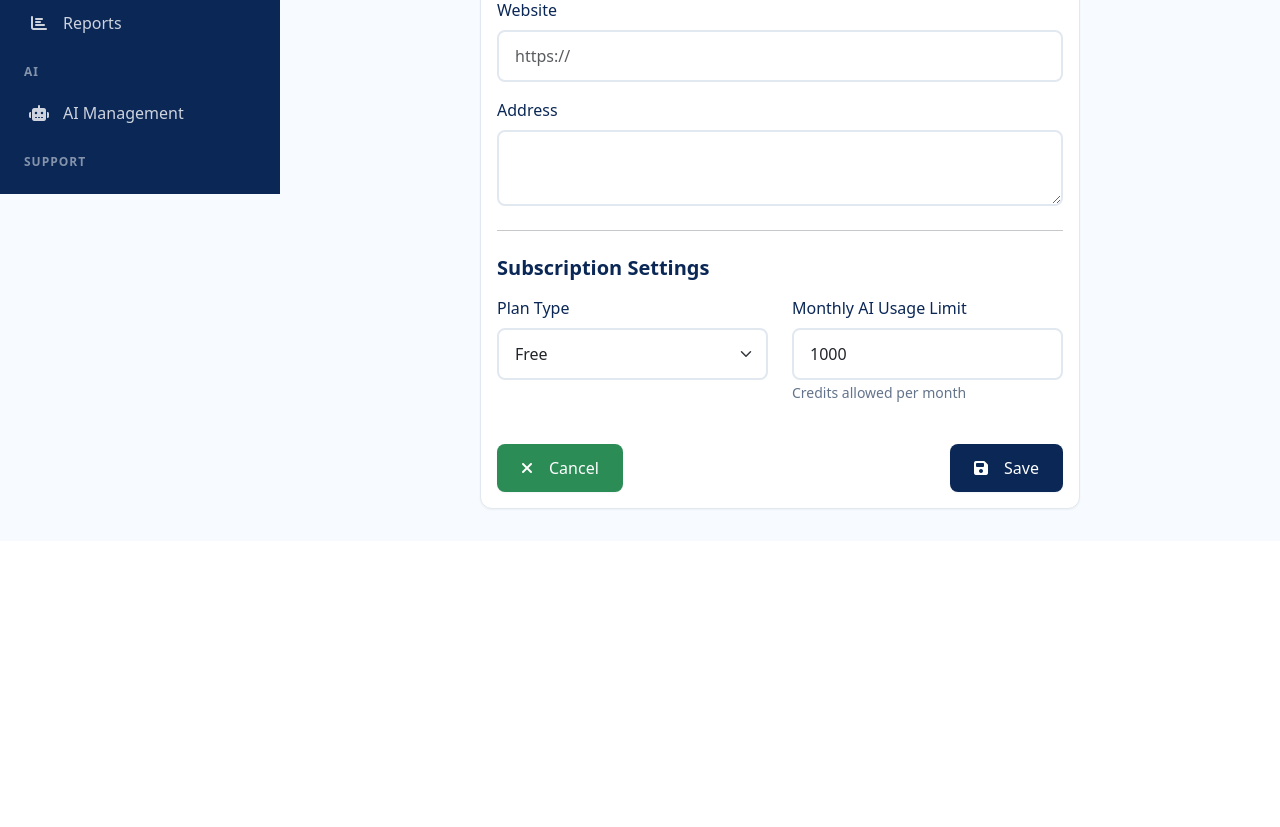
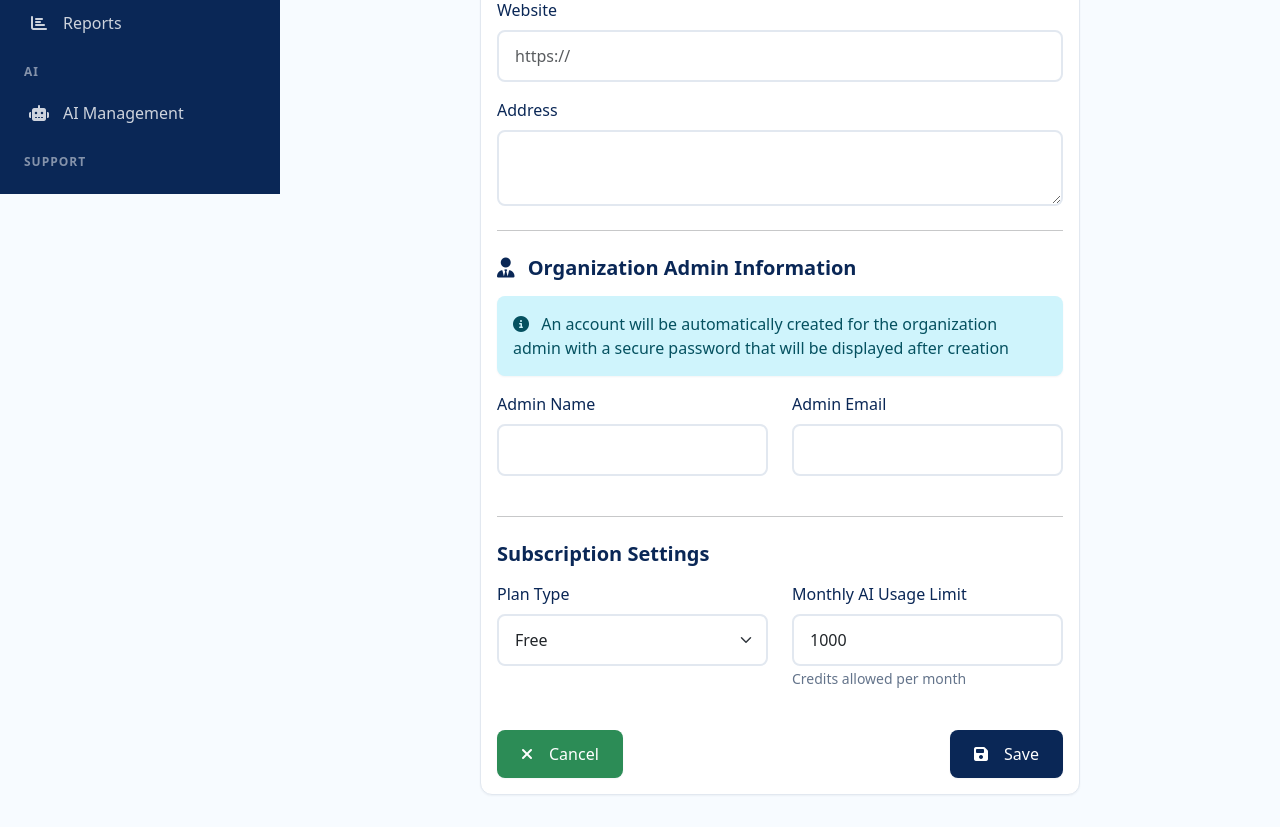
Before and after one commit to Omar-Shaheen-2001/Mcidia_ai, a Flask app: template templates/admin/organizations/create.html in a window 1280 px wide. Shown: the part 606-1433 px from the top of the page. Before the commit the page ends 1116 px from the top, so only its background shows below. Run offline with Flask 3, Linux system fonts and the light colour scheme; the template is opened without the code that fills it, so the values that code supplies are empty; some libraries are stand-ins or nearby versions.

Commit message:
Add organization admin creation with automatic secure password generation
Updates the organization creation template to include fields for the organization administrator's name and email, and adds an informational message about the automatic secure password generation.

Replit-Commit-Author: Agent
Replit-Commit-Session-Id: 7ee768ab-58ad-4b22-a429-f137f2ebf147
Replit-Commit-Checkpoint-Type: full_checkpoint
Replit-Commit-Event-Id: aa355977-b6fc-4bd5-9929-4d2c0b70c9e2
Replit-Commit-Screenshot-Url: https://storage.googleapis.com/screenshot-production-us-central1/d73acdb3-c850-41f1-9aa9-431d1ab13f5f/7ee768ab-58ad-4b22-a429-f137f2ebf147/YWg1tCo

```diff
--- a/templates/admin/organizations/create.html
+++ b/templates/admin/organizations/create.html
@@ -89,6 +89,27 @@
                         </div>
 
                         <hr class="my-4">
+                        <h5 class="mb-3">
+                            <i class="fas fa-user-tie me-2"></i>
+                            {{ 'بيانات مدير المؤسسة' if lang == 'ar' else 'Organization Admin Information' }}
+                        </h5>
+                        <div class="alert alert-info">
+                            <i class="fas fa-info-circle me-2"></i>
+                            {{ 'سيتم إنشاء حساب تلقائي لمدير المؤسسة بكلمة مرور آمنة سيتم عرضها بعد الإنشاء' if lang == 'ar' else 'An account will be automatically created for the organization admin with a secure password that will be displayed after creation' }}
+                        </div>
+
+                        <div class="row">
+                            <div class="col-md-6 mb-3">
+                                <label class="form-label required">{{ 'اسم المدير' if lang == 'ar' else 'Admin Name' }}</label>
+                                <input type="text" class="form-control" name="admin_name" required>
+                            </div>
+                            <div class="col-md-6 mb-3">
+                                <label class="form-label required">{{ 'البريد الإلكتروني للمدير' if lang == 'ar' else 'Admin Email' }}</label>
+                                <input type="email" class="form-control" name="admin_email" required>
+                            </div>
+                        </div>
+
+                        <hr class="my-4">
                         <h5 class="mb-3">{{ 'إعدادات الاشتراك' if lang == 'ar' else 'Subscription Settings' }}</h5>
 
                         <div class="row">
```
Also changed, not shown: 1 other file.
